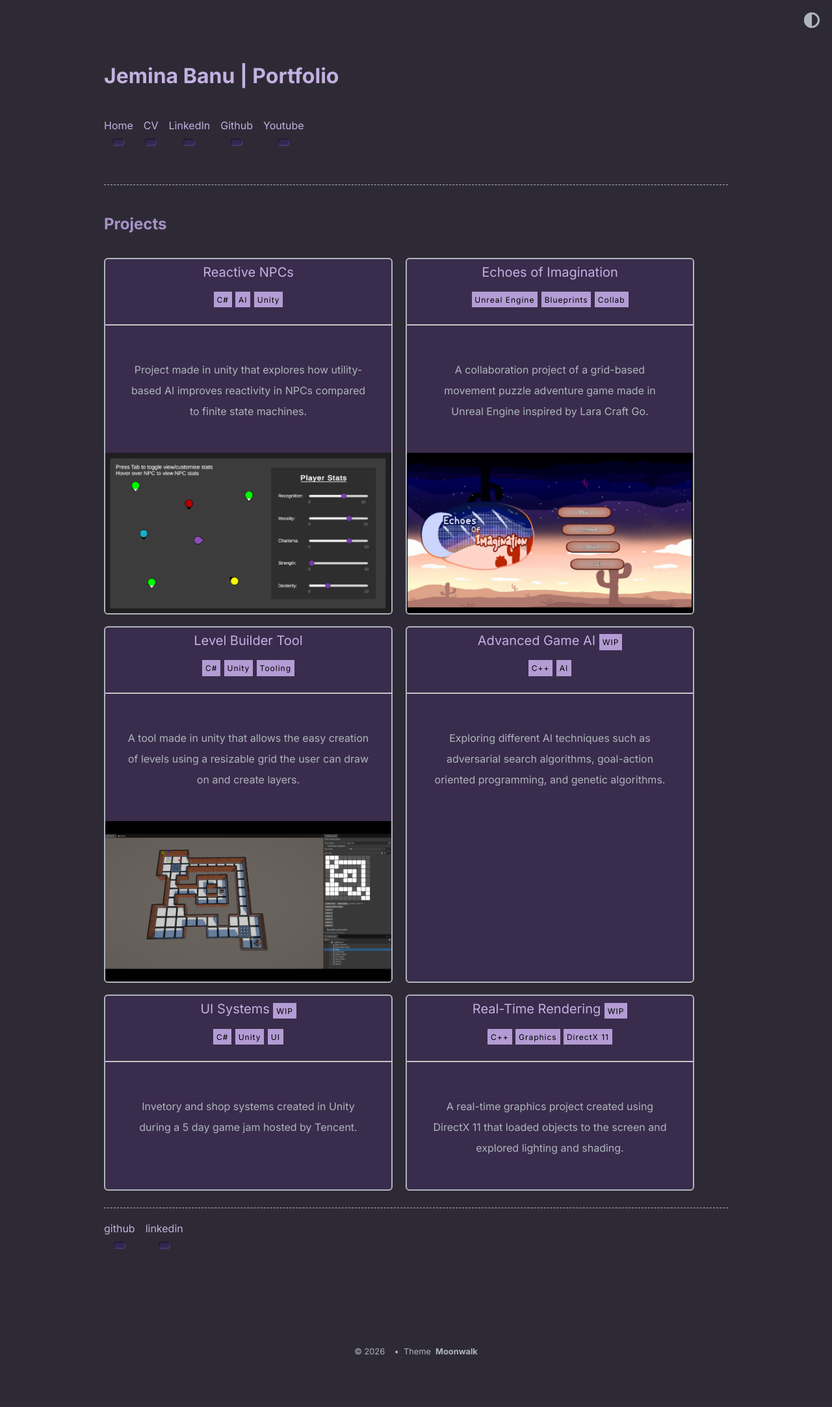
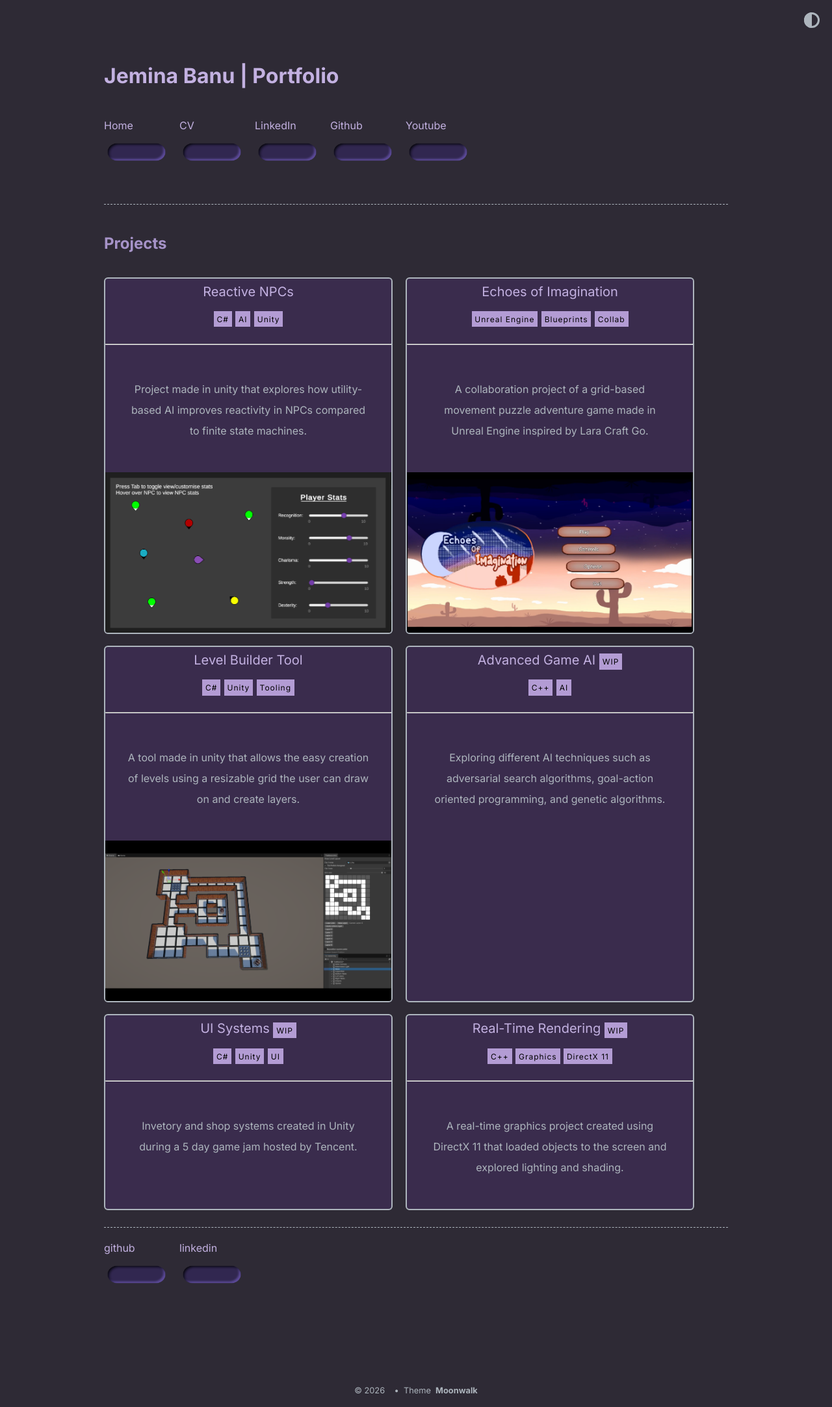
Before and after one commit to Jem-exe/jem-exe.github.io, a Jekyll site: the page built from index.md, in a window 1280 px wide. Shown: the whole page at 65% size. Built offline with Jekyll 4.4.1, drawn with Linux system fonts in a browser that asks for light colours; before the commit the page ends 2106 px from its top, so only the background shows below that.

Commit message:
resize button

```diff
--- a/_includes/horizontal_list.html
+++ b/_includes/horizontal_list.html
@@ -2,8 +2,8 @@
   {% for item in include.collection %}
     <li>
       <a href="{{ item.url }}">
-        <span>{{ item.title }}</span>
-        <img src="../assets/Button.png" width = "20px" height = "20px" alt="Button">
+        {{ item.title }}
+        <img src="../assets/Button.png" width = "100px" height = "50px" alt="Button">
       </a>
       &nbsp;&nbsp;
     </li>
```
